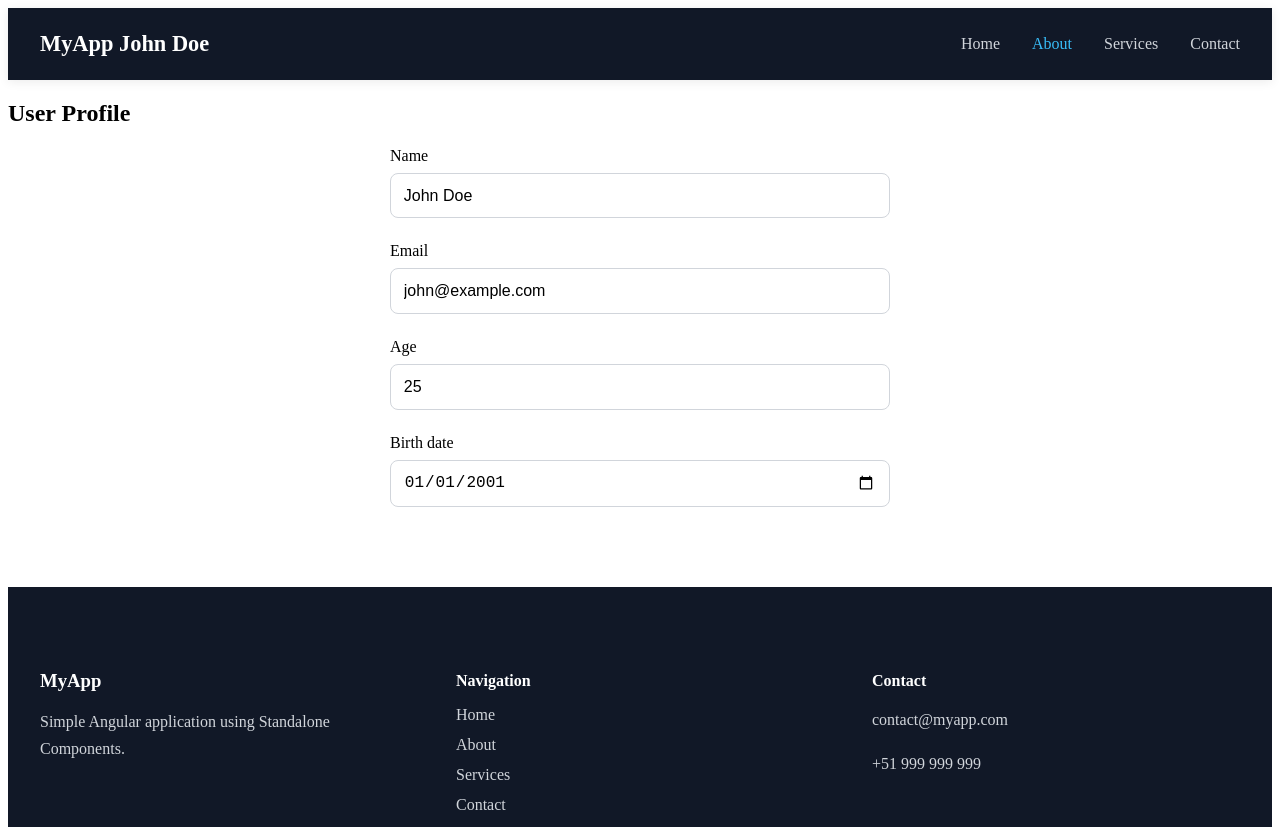
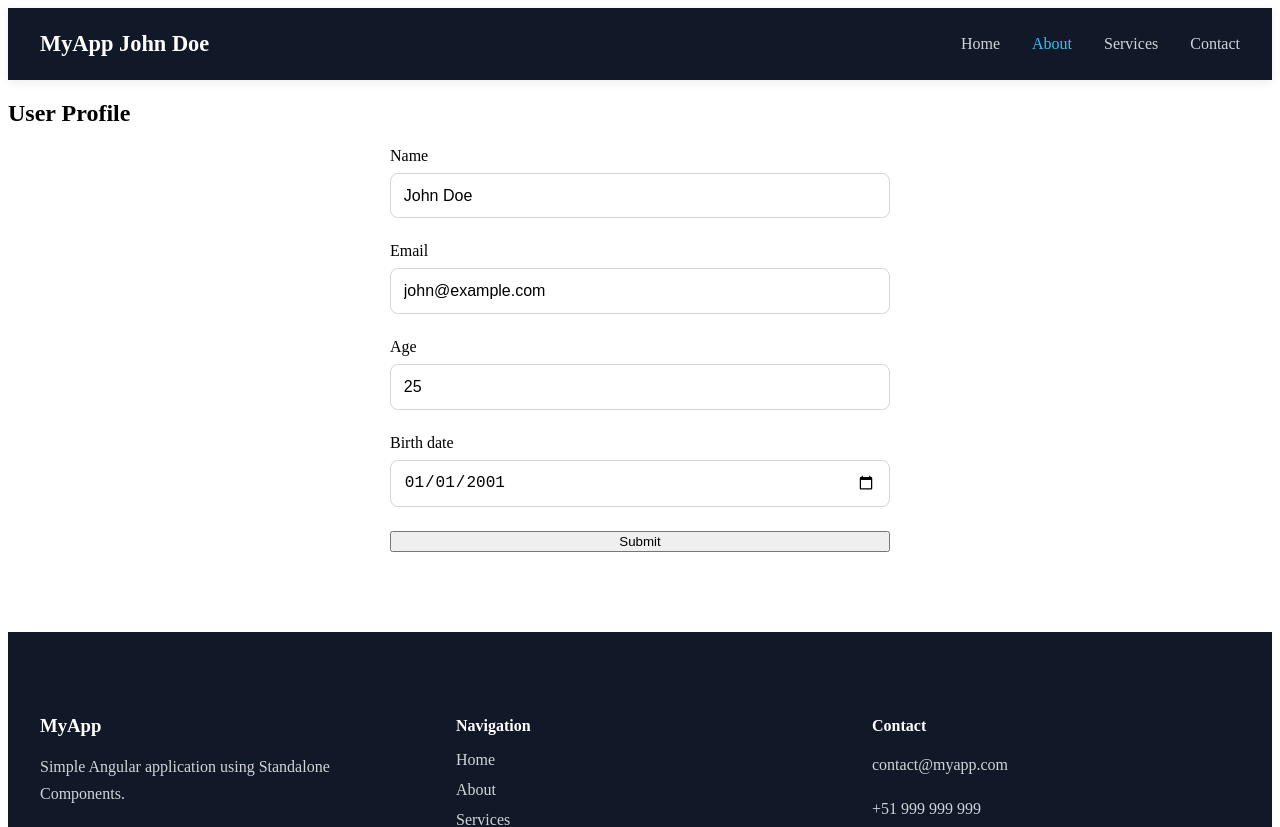
Before and after one commit to HotDogCoder/angular-class, an Angular app: page /about in a window 1280 px wide. Shown: the top 827 px of the page. Built offline with nearby package versions, Linux system fonts and the light colour scheme.

Commit message:
Auto commit at 2026-07-24 21:55:08

```diff
--- a/src/app/components/user-form/user-form.html
+++ b/src/app/components/user-form/user-form.html
@@ -1,4 +1,4 @@
-<form class="form" [formGroup]="form">
+<form class="form" [formGroup]="form" (ngSubmit)="onSubmit()">
 
     <label>
 
@@ -64,4 +64,10 @@
 
     </label>
 
+    <button
+        type="submit"
+        [disabled]="form.invalid">
+        Submit
+    </button>
+
 </form>
--- a/src/app/components/user-form/user-form.ts
+++ b/src/app/components/user-form/user-form.ts
@@ -1,11 +1,10 @@
-import { Component, effect, inject } from '@angular/core';
+import { Component, inject } from '@angular/core';
 import {
   FormControl,
   FormGroup,
   ReactiveFormsModule,
   Validators
 } from '@angular/forms';
-import { toSignal } from '@angular/core/rxjs-interop';
 
 import { User } from '../../services/user';
 
@@ -55,26 +54,11 @@ export class UserForm {
 
   });
 
-  readonly value = toSignal(
-    this.form.valueChanges,
-    {
-      initialValue: this.form.getRawValue()
-    }
-  );
+  onSubmit() {
 
-  readonly changes = toSignal(this.form.valueChanges);
+    if (this.form.invalid) return;
 
-  constructor() {
-
-    effect(() => {
-
-      this.changes();
-
-      if (!this.form.valid) return;
-
-      this.user.update(this.form.getRawValue());
-
-    });
+    this.user.update(this.form.getRawValue());
 
   }
 
```
